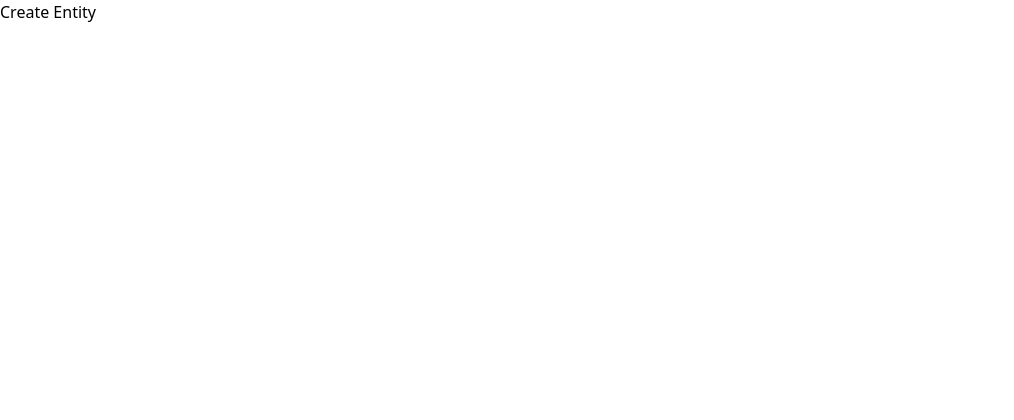
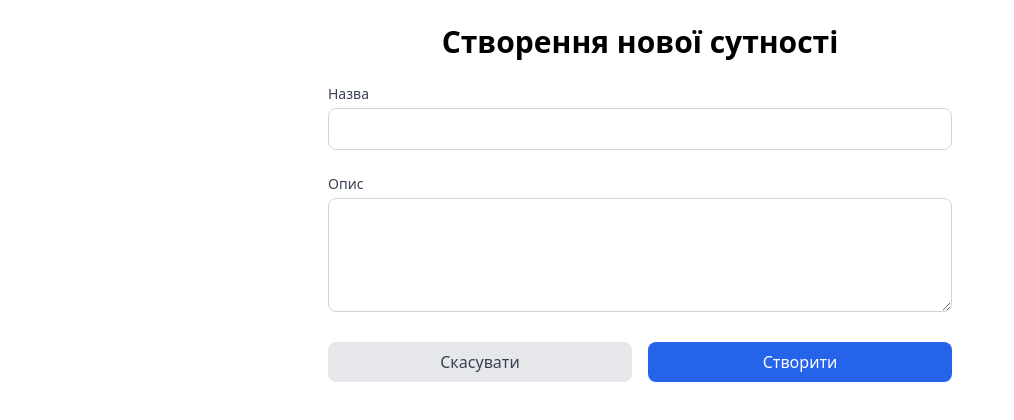
Before and after one commit to hifichevymane/kpz-lab-6, a React (Vite) app: page /entities/new in a window 1280 px wide. Shown: the top 420 px of the page, without its empty margins (0-1014 px from the left). Built offline with nearby package versions, Linux system fonts and the light colour scheme; no server answers.

Commit message:
feat(entity): create entity page
Added the page to create the entity

```diff
--- a/src/pages/EntityCreate.tsx
+++ b/src/pages/EntityCreate.tsx
@@ -1,3 +1,100 @@
+import { useForm } from 'react-hook-form';
+import { zodResolver } from '@hookform/resolvers/zod';
+import { z } from 'zod';
+import { useNavigate } from '@tanstack/react-router';
+import { createEntity, getAllEntities } from '../store/entities';
+
+const entitySchema = z.object({
+  name: z.string()
+    .min(3, 'Назва повинна містити щонайменше 3 символи')
+    .max(50, 'Назва повинна бути менше 50 символів'),
+  description: z.string()
+    .min(10, 'Опис повинен містити щонайменше 10 символів')
+    .max(500, 'Опис повинен бути менше 500 символів'),
+});
+
+type EntityFormData = z.infer<typeof entitySchema>;
+
 export default function EntityCreate(): JSX.Element {
-  return <>Create Entity</>
+  const navigate = useNavigate();
+  const {
+    register,
+    handleSubmit,
+    formState: { errors },
+  } = useForm<EntityFormData>({
+    resolver: zodResolver(entitySchema),
+  });
+
+  const onSubmit = async (data: EntityFormData): Promise<void> => {
+    const entities = getAllEntities();
+    const lastEntity = entities[entities.length - 1];
+
+    createEntity({
+      ...data,
+      id: lastEntity?.id ? lastEntity.id + 1 : 1,
+      createdAt: new Date(),
+      updatedAt: new Date(),
+    });
+    await navigate({ to: '/entities' });
+  };
+
+  return (
+    <div className="max-w-2xl mx-auto p-6">
+      <h1 className="text-3xl font-bold mb-6 text-center">Створення нової сутності</h1>
+
+      <form className="space-y-6" onSubmit={handleSubmit(onSubmit)}>
+        <div>
+          <label
+            className="block text-sm font-medium text-gray-700 mb-1"
+            htmlFor="name"
+          >
+            Назва
+          </label>
+          <input
+            {...register('name')}
+            className="w-full px-4 py-2 border border-gray-300 rounded-lg focus:ring-2 focus:ring-blue-500 focus:border-blue-500"
+            id="name"
+            type="text"
+          />
+          {errors.name && (
+            <p className="mt-1 text-sm text-red-600">{errors.name.message}</p>
+          )}
+        </div>
+
+        <div>
+          <label
+            className="block text-sm font-medium text-gray-700 mb-1"
+            htmlFor="description"
+          >
+            Опис
+          </label>
+          <textarea
+            {...register('description')}
+            className="w-full px-4 py-2 border border-gray-300 rounded-lg focus:ring-2 focus:ring-blue-500 focus:border-blue-500"
+            id="description"
+            rows={4}
+          />
+          {errors.description && (
+            <p className="mt-1 text-sm text-red-600">{errors.description.message}</p>
+          )}
+        </div>
+
+        <div className="flex gap-4">
+          <button
+            className="w-full px-4 py-2 text-gray-700 bg-gray-200 rounded-lg hover:bg-gray-300 transition-colors"
+            type="button"
+            onClick={() => navigate({ to: '/entities' })}
+          >
+            Скасувати
+          </button>
+          <button
+            className="w-full px-4 py-2 text-white bg-blue-600 rounded-lg hover:bg-blue-700 transition-colors"
+            type="submit"
+          >
+            Створити
+          </button>
+        </div>
+      </form>
+    </div>
+  );
 }
--- a/src/pages/EntityDetails.tsx
+++ b/src/pages/EntityDetails.tsx
@@ -1,8 +1,7 @@
 import { useLoaderData } from "@tanstack/react-router";
-import type { Entity } from "../store/entities";
+import type { Entity } from "../types/Entity";
 
 export default function EntityDetails(): JSX.Element {
   const entity: Entity = useLoaderData({ from: '/entities/$id' });
-
   return <div>{JSON.stringify(entity)}</div>
 }
```
